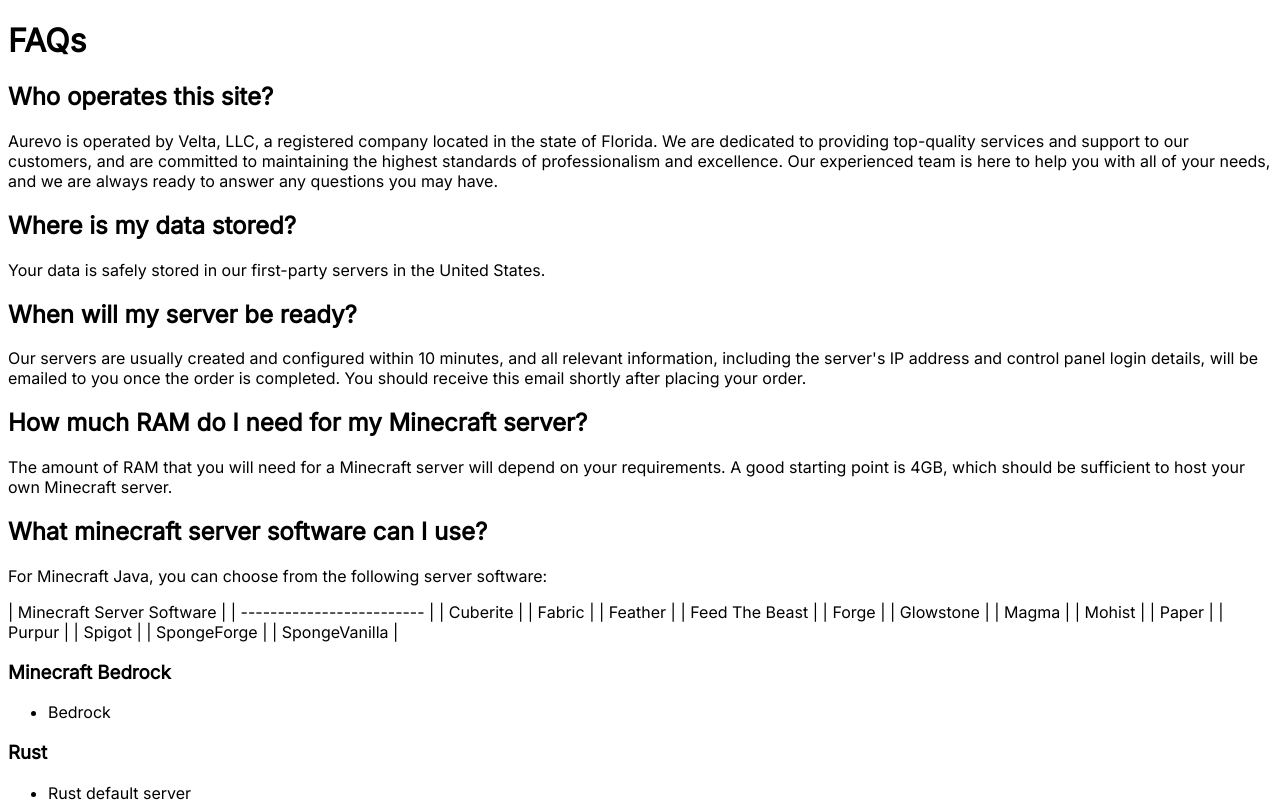
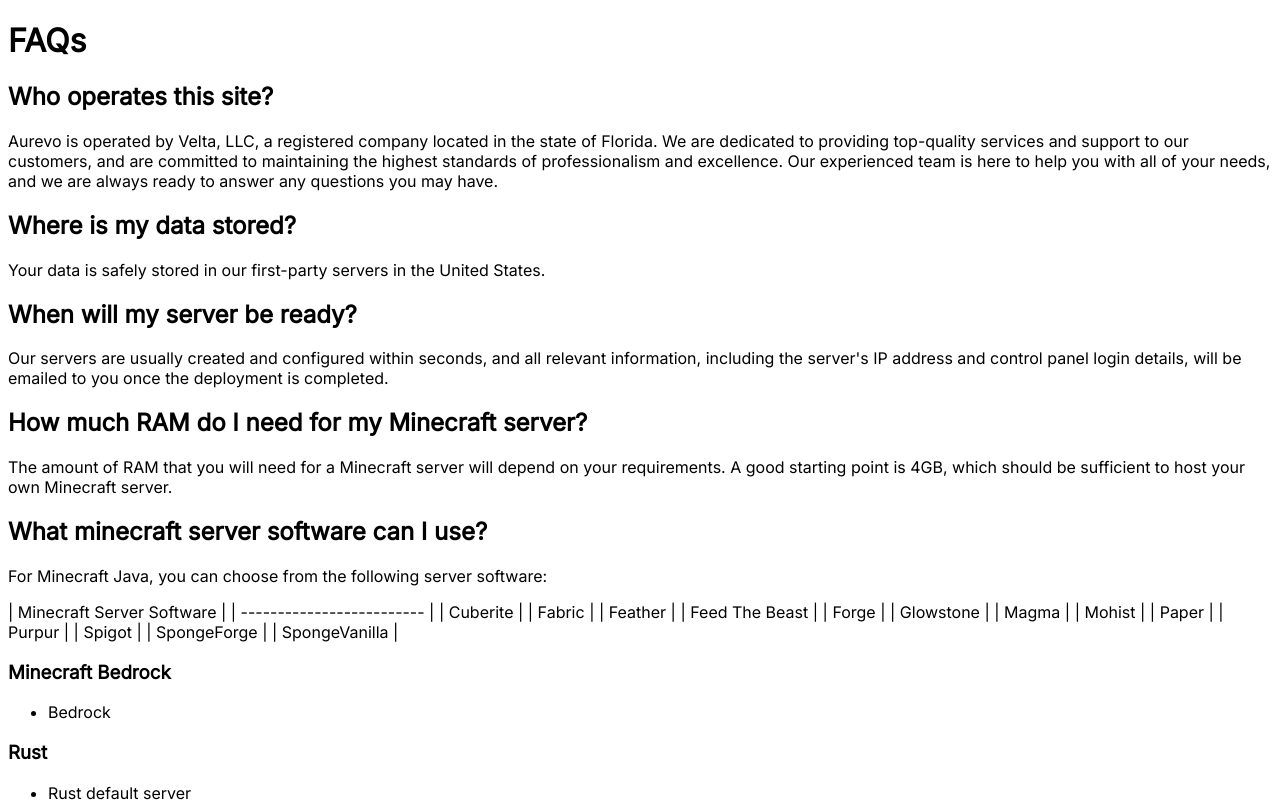
Before and after one commit to aurevodev/docs, a Next.js app: page /faqs in a window 1280 px wide. Shown: the top 802 px of the page. Built offline with nearby package versions, Linux system fonts and the light colour scheme.

Commit message:
fix: minor stuff

```diff
--- a/pages/faqs.mdx
+++ b/pages/faqs.mdx
@@ -19,10 +19,9 @@
 
 ## When will my server be ready?
 
-Our servers are usually created and configured within 10 minutes, and all
+Our servers are usually created and configured within seconds, and all
 relevant information, including the server's IP address and control panel login
-details, will be emailed to you once the order is completed. You should receive
-this email shortly after placing your order.
+details, will be emailed to you once the deployment is completed.
 
 ## How much RAM do I need for my Minecraft server?
 
```
Also changed, not shown: pages/products/game-servers.mdx (+4 -5 lines).
